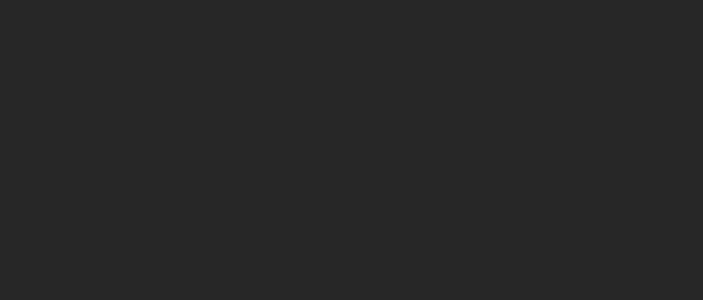
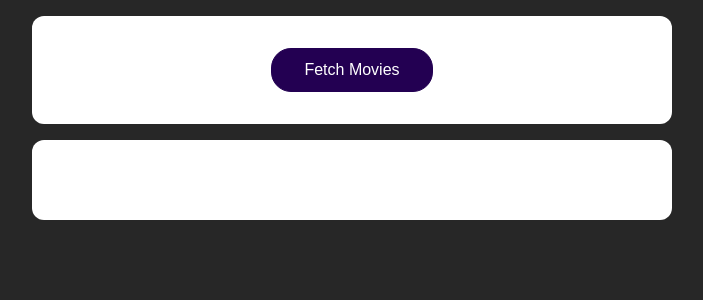
Before and after one commit to fatmakahveci/react-ts-movie, a Next.js app: page / in a window 1280 px wide. Shown: the top 300 px of the page, without its empty margins (288-991 px from the left). Built offline with nearby package versions, Linux system fonts and the light colour scheme.

Commit message:
Movies are added.

```diff
--- a/src/app/components/Movies/Movies.tsx
+++ b/src/app/components/Movies/Movies.tsx
@@ -0,0 +1,15 @@
+'use client';
+
+import { Movie } from '@/shared/types';
+import { FC } from "react";
+
+const Movie: FC<Movie> = ({ title, releaseDate, openingText}) => {
+  return (
+    <li className="movie">
+        <h2>{title}</h2>
+        <h3>{releaseDate}</h3>
+        <p>{openingText}</p>
+    </li>
+  )
+}
+export default Movie;
--- a/src/app/components/MoviesList/MoviesList.tsx
+++ b/src/app/components/MoviesList/MoviesList.tsx
@@ -0,0 +1,20 @@
+'use client';
+
+import Movies from '@/app/components/Movies/Movies';
+import { Movie, MoviesListProps } from "@/shared/types";
+import { FC } from "react";
+
+const MoviesList: FC<MoviesListProps> = ({ movies }): JSX.Element => {
+  return (
+    <ul className="movies-list">
+        {movies.map((movie: Movie) => (
+            <Movies
+                title={movie.title}
+                releaseDate={movie.releaseDate}
+                openingText={movie.openingText}
+            />
+        ))}
+    </ul>
+  )
+}
+export default MoviesList;
--- a/src/app/page.tsx
+++ b/src/app/page.tsx
@@ -1,11 +1,36 @@
 'use client';
 
+import { Movie, MovieInput } from '@/shared/types';
 import './globals.css';
+import { useState } from 'react';
+import MoviesList from '@/app/components/MoviesList/MoviesList';
 
 const Home = (): JSX.Element => {
+  const [movies, setMovies] = useState<Movie[]>([]);
+
+  function fetchMoviesHandler() {
+    fetch('https://swapi.dev/api/films')
+      .then((response) => { return response.json() })
+      .then((data) => {
+        const transformedMovies = data.results.map((movieData: MovieInput) => {
+          return {
+            id: movieData.id,
+            title: movieData.title,
+            openingText: movieData.opening_crawl,
+            releaseDate: movieData.release_date
+          }
+        })
+      })
+  }
 
   return (
     <>
+      <section>
+        <button onClick={fetchMoviesHandler}>Fetch Movies</button>
+      </section>
+      <section>
+        <MoviesList movies={movies} />
+      </section>
     </>
   )
 }
```
Also changed, not shown: src/shared/types.tsx (+19 -0 lines).
